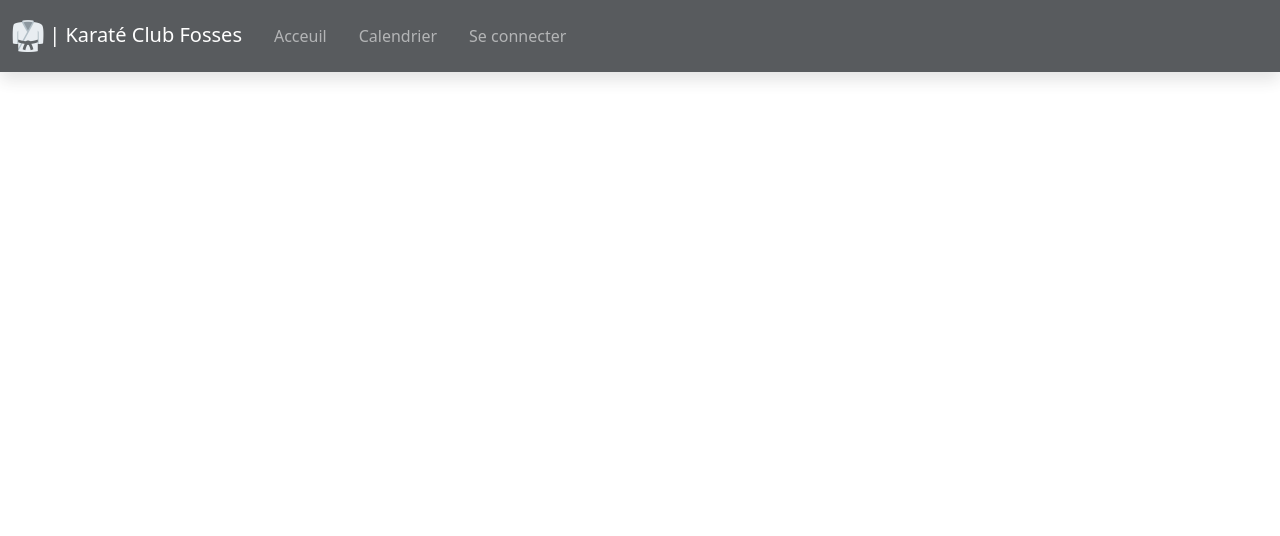
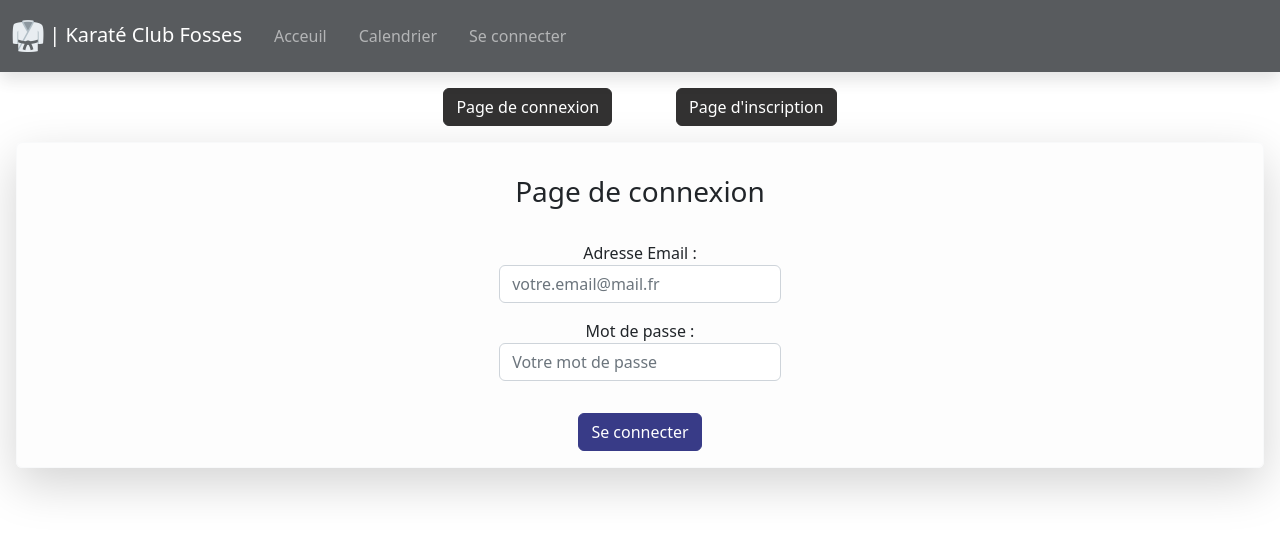
Before and after one commit to theocrsb/KCF_Front, a React (Create React App) app: page /connect in a window 1280 px wide. Shown: the top 536 px of the page. Built offline with nearby package versions, Linux system fonts and the light colour scheme.

Commit message:
page connect et sub

```diff
--- a/src/App.tsx
+++ b/src/App.tsx
@@ -6,6 +6,8 @@ import NavBar from './components/NavBar';
 import Home from './pages/Home';
 // import 'bootstrap/dist/css/bootstrap.css';
 import Calendrier from './pages/Calendrier';
+import Connect from './pages/Connect';
+import Subscribe from './pages/Subscribe';
 
 function App() {
   return (
@@ -16,6 +18,8 @@ function App() {
         <Routes>
           <Route path='/' element={<Home />} />
           <Route path='/calendrier' element={<Calendrier />} />
+          <Route path='/connect' element={<Connect />} />
+          <Route path='/subscribe' element={<Subscribe />} />
         </Routes>
       </BrowserRouter>
     </div>
--- a/src/components/NavBar.tsx
+++ b/src/components/NavBar.tsx
@@ -40,7 +40,7 @@ const NavBar = () => {
               </NavLink>
             </li>
             <li className='nav-item'>
-              <NavLink to='' className='nav-link'>
+              <NavLink to='connect' className='nav-link'>
                 <a className='nav-link' href='#'>
                   Se connecter
                 </a>
--- /dev/null
+++ b/src/pages/Connect.tsx
@@ -0,0 +1,69 @@
+import React, { FormEvent, useRef } from 'react';
+import { NavLink } from 'react-router-dom';
+
+const Connect = () => {
+  const emailElement = useRef<HTMLInputElement>(null);
+  const passwordElement = useRef<HTMLInputElement>(null);
+  const handleSubmit = (e: FormEvent) => {
+    e.preventDefault();
+    console.log(emailElement.current?.value);
+    console.log(passwordElement.current?.value);
+  };
+  return (
+    <div>
+      <div className='d-flex text-center justify-content-center'>
+        <div>
+          <button type='submit' className='btn btn-primary btnDirection mt-3'>
+            <NavLink to='' className='nav-link'>
+              Page de connexion
+            </NavLink>
+          </button>
+        </div>
+
+        <div>
+          <button type='submit' className='btn btn-primary btnDirection mt-3'>
+            <NavLink to='/subscribe' className='nav-link'>
+              Page d'inscription
+            </NavLink>
+          </button>
+        </div>
+      </div>
+      <div className='d-flex flex-wrap justify-content-around m-3 border border-light rounded shadow-lg p-3 mb-5 bgCard'>
+        <form className='text-center'>
+          <h3 className='p-3 font-weight-bold'>Page de connexion</h3>
+          <div className='form-group mb-3 mt-3'>
+            <label htmlFor='exampleInputEmail1'>Adresse Email :</label>
+            <input
+              type='email'
+              className='form-control'
+              id='exampleInputEmail1'
+              aria-describedby='emailHelp'
+              placeholder='votre.email@mail.fr'
+              ref={emailElement}
+            />
+          </div>
+          <div className='form-group mb-3'>
+            <label htmlFor='exampleInputPassword1'>Mot de passe :</label>
+            <input
+              type='password'
+              className='form-control'
+              id='exampleInputPassword1'
+              placeholder='Votre mot de passe'
+              ref={passwordElement}
+            />
+          </div>
+
+          <button
+            type='submit'
+            className='btn btn-primary btnPerso mt-3'
+            onClick={handleSubmit}
+          >
+            Se connecter
+          </button>
+        </form>
+      </div>
+    </div>
+  );
+};
+
+export default Connect;
--- a/src/pages/Home.jsx
+++ b/src/pages/Home.jsx
@@ -1,11 +1,12 @@
 import logo from '../images/logo.jpg';
 import logoMick from '../images/logoMick.png';
 import planning from '../images/planning.png';
+import { NavLink } from 'react-router-dom';
 
 const Home = () => {
   return (
     <div>
-      <div className='d-flex flex-wrap justify-content-around m-3  border border-light rounded shadow-lg p-3 mb-5 bgCard'>
+      <div className='d-flex flex-wrap justify-content-around m-3 border border-light rounded shadow-lg p-3 mb-5 bgCard'>
         <div className='m-3'>
           <img
             className='img-responsive'
@@ -34,8 +35,10 @@ const Home = () => {
         </div>
       </div>
       {/* Fin partie logo + info principal */}
-      <div className='d-flex flex-wrap justify-content-around m-3'>
-        <button className='btn btn-primary btnPerso'>Nous rejoindre</button>
+      <div className='d-flex flex-wrap justify-content-center m-3'>
+        <NavLink to='connect' className='nav-link'>
+          <button className='btn btn-primary btnPerso'>Nous rejoindre</button>
+        </NavLink>
         <button className='btn btn-primary btnPerso'>En savoir plus</button>
       </div>
     </div>
--- /dev/null
+++ b/src/pages/Subscribe.tsx
@@ -0,0 +1,69 @@
+import React, { FormEvent, useRef } from 'react';
+import { NavLink } from 'react-router-dom';
+
+const Subscribe = () => {
+  const emailElement = useRef<HTMLInputElement>(null);
+  const passwordElement = useRef<HTMLInputElement>(null);
+  const handleSubmit = (e: FormEvent) => {
+    e.preventDefault();
+    console.log(emailElement.current?.value);
+    console.log(passwordElement.current?.value);
+  };
+  return (
+    <div>
+      <div className='d-flex text-center justify-content-center'>
+        <div>
+          <NavLink to='/connect' className='nav-link'>
+            <button type='submit' className='btn btn-primary btnDirection mt-3'>
+              Page de connexion
+            </button>
+          </NavLink>
+        </div>
+
+        <div>
+          <button type='submit' className='btn btn-primary btnDirection mt-3'>
+            <NavLink to='/' className='nav-link'>
+              Page d'inscription
+            </NavLink>
+          </button>
+        </div>
+      </div>
+      <div className='d-flex flex-wrap justify-content-around m-3 border border-light rounded shadow-lg p-3 mb-5 bgCard'>
+        <form className='text-center'>
+          <h3 className='p-3 font-weight-bold'> Page d'inscription</h3>
+          <div className='form-group mb-3 mt-3'>
+            <label htmlFor='exampleInputEmail1'>Adresse Email :</label>
+            <input
+              type='email'
+              className='form-control'
+              id='exampleInputEmail1'
+              aria-describedby='emailHelp'
+              placeholder='votre.email@mail.fr'
+              ref={emailElement}
+            />
+          </div>
+          <div className='form-group mb-3'>
+            <label htmlFor='exampleInputPassword1'>Mot de passe :</label>
+            <input
+              type='password'
+              className='form-control'
+              id='exampleInputPassword1'
+              placeholder='Votre mot de passe'
+              ref={passwordElement}
+            />
+          </div>
+
+          <button
+            type='submit'
+            className='btn btn-primary btnPerso mt-3'
+            onClick={handleSubmit}
+          >
+            S'inscrire
+          </button>
+        </form>
+      </div>
+    </div>
+  );
+};
+
+export default Subscribe;
--- a/src/styles.css
+++ b/src/styles.css
@@ -2,6 +2,8 @@
   background-color: #383b87;
   color: white;
   border-color: #383b87;
+  margin-left: 2rem;
+  margin-right: 2rem;
 }
 
 .btn:hover {
@@ -13,3 +15,17 @@
 .bgCard {
   background-color: #e2e2e213;
 }
+
+.btnDirection {
+  background-color: #323131;
+  color: white;
+  border-color: #323131;
+  margin-left: 2rem;
+  margin-right: 2rem;
+}
+
+.btnDirection:hover {
+  background-color: #ffffff00;
+  color: #323131;
+  border-color: #323131;
+}
```
